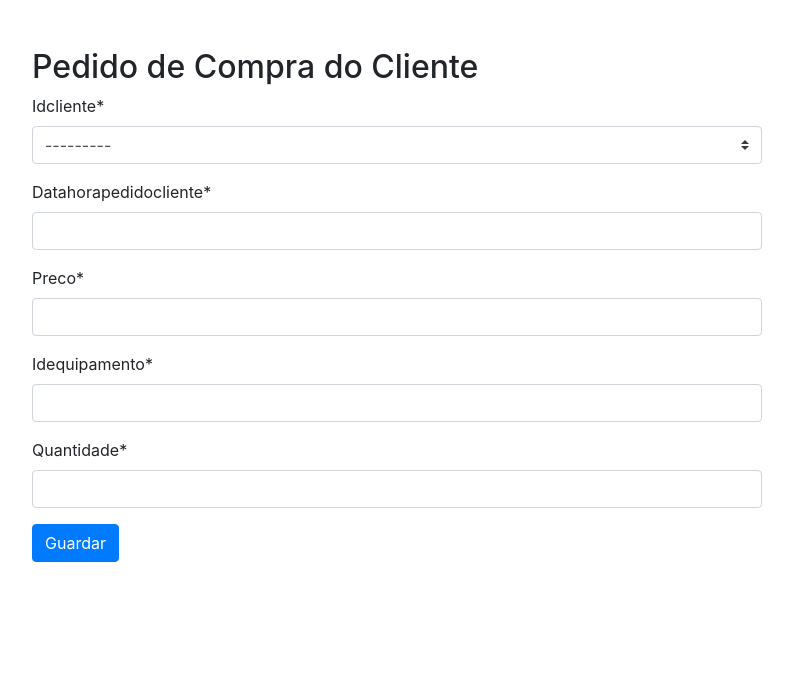
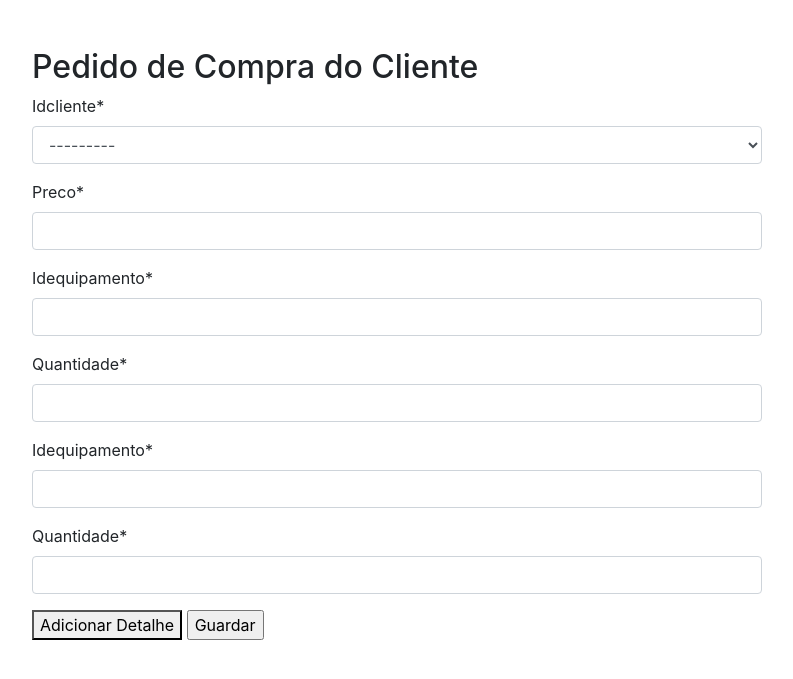
Before and after one commit to tfmoita/BDII-ProjectoFinal, a Django app: page /pedidocompracliente/create/ in a window 1280 px wide. Shown: the part 56-735 px from the top of the page, without its empty margins (243-1036 px from the left). Run offline with Django 4.2, Linux system fonts and the light colour scheme; data that the repository does not hold is empty; some libraries are stand-ins or nearby versions.

Commit message:
continuação

```diff
--- a/project/app/forms.py
+++ b/project/app/forms.py
@@ -85,39 +85,14 @@ class PedidoCompraFornecedorForm(forms.ModelForm):
         self.helper.form_method = 'post'
         self.helper.add_input(Submit('submit', 'Guardar'))
 
-class PedidoDetalhesForm(forms.ModelForm):
+class PedidoDetalhesForm(forms.Form):
     # Campos do modelo PedidoCompracliente
     idcliente = forms.ModelChoiceField(queryset=Cliente.objects.all())
-    datahorapedidocliente = forms.DateTimeField()
     preco = forms.IntegerField()
 
     # Campos adicionais para os detalhes
     idequipamento = forms.IntegerField()
     quantidade = forms.IntegerField()
-
-    class Meta:
-        model = PedidoCompracliente
-        fields = ['idcliente', 'datahorapedidocliente', 'preco']  # Campos do modelo PedidoCompracliente
-
-    def __init__(self, *args, **kwargs):
-        super().__init__(*args, **kwargs)
-        self.helper = FormHelper()
-        self.helper.form_method = 'post'
-        self.helper.add_input(Submit('submit', 'Guardar'))
-
-        # Adicione aqui outros ajustes necessários
-
-    def save(self, commit=True):
-        pedido = super().save(commit=commit)
-
-        # Adicione os detalhes associados ao pedido
-        DetalhesPedidocompracliente.objects.create(
-            idpedidocompracliente=pedido,
-            idequipamento=self.cleaned_data['idequipamento'],
-            quantidade=self.cleaned_data['quantidade']
-        )
-
-        return pedido
 
 
 class FolhaDeObraForm(forms.ModelForm):
--- a/project/app/models.py
+++ b/project/app/models.py
@@ -191,6 +191,7 @@ class PedidoCompracliente(models.Model):
     datahorapedidocliente = models.DateTimeField()
     preco = models.IntegerField()
 
+
     class Meta:
         managed = False
         db_table = 'pedido_compracliente'
--- a/project/app/views.py
+++ b/project/app/views.py
@@ -467,13 +467,19 @@ def pedido_compracliente_detail(request, pk):
             cursor.execute("SELECT nomecliente FROM cliente WHERE idcliente = %s", [idcliente])
             nomecliente = cursor.fetchone()[0]  # Recupera o nome do cliente
 
+            # Recuperar detalhes do pedido de compra do cliente
+            cursor.execute("SELECT idequipamento, quantidade FROM detalhes_pedidocompracliente WHERE idpedidocompracliente = %s", [pk])
+            detalhes_pedido_compra_cliente = cursor.fetchall()
+
             pedido_compra_cliente = {
                 'idcliente': idcliente,
                 'nomecliente': nomecliente,
                 'datahorapedidocliente': row[1],
                 'preco': row[2],
-                'idpedidocompracliente': pk
+                'idpedidocompracliente': pk,
+                'detalhes_pedidocompra_cliente': detalhes_pedido_compra_cliente
             }
+
             return render(request, 'pedido_compracliente/pedido_compracliente_detail.html', {'pedido_compra_cliente': pedido_compra_cliente})
 
         raise Http404("Pedido de Compra do Cliente does not exist")
@@ -489,11 +495,10 @@ def pedido_compracliente_create(request):
                 # Criar o pedido de compra
                 data = form.cleaned_data
                 cliente_id = data['idcliente'].idcliente
-                datahora_formatada = data['datahorapedidocliente'].strftime("%Y-%m-%d %H:%M:%S")
 
                 with connection.cursor() as cursor:
                     cursor.execute("CALL sp_pedido_compracliente_create(%s, %s, %s)", [
-                        cliente_id, datahora_formatada, data['preco']
+                        cliente_id, None, data['preco']  # Nenhum valor explícito para datahorapedidocliente
                     ])
 
                 # Obter o ID do pedido recém-criado
@@ -501,15 +506,20 @@ def pedido_compracliente_create(request):
                     cursor.execute("SELECT currval('pedido_compra_cliente_idpedidocompracliente_seq')")
                     id_pedido = cursor.fetchone()[0]
 
-                # Criar detalhes para o pedido
-                with connection.cursor() as cursor:
-                    cursor.execute("CALL sp_detalhes_pedidocompracliente_create(%s, %s, %s)", [
-                        id_pedido, data['idequipamento'], data['quantidade']
-                    ])
+                # Criar detalhes para o pedido (suportando múltiplos detalhes)
+                idequipamentos = request.POST.getlist('idequipamento')
+                quantidades = request.POST.getlist('quantidade')
 
-                return redirect('pedido_compracliente_list')
+                for idequipamento, quantidade in zip(idequipamentos, quantidades):
+                    with connection.cursor() as cursor:
+                        cursor.execute("CALL sp_detalhes_pedidocompracliente_create(%s, %s, %s)", [
+                            id_pedido, idequipamento, quantidade
+                        ])
+
+            return redirect('pedido_compracliente_list')
 
     return render(request, 'pedido_compracliente/pedido_compracliente_form.html', {'form': form})
+
 
 
 def pedido_compracliente_update(request, pk):
--- a/project/templates/pedido_compracliente/pedido_compracliente_form.html
+++ b/project/templates/pedido_compracliente/pedido_compracliente_form.html
@@ -1,3 +1,5 @@
+<!-- pedido_compracliente_form.html -->
+
 {% extends 'base.html' %}
 {% load crispy_forms_tags %}
 
@@ -5,6 +7,25 @@
   <h2>{{ action }} Pedido de Compra do Cliente</h2>
   <form method="post">
     {% csrf_token %}
-    {% crispy form %}
+    {{ form|crispy }}
+
+    <!-- Campos para múltiplos detalhes -->
+    <div id="detalhes">
+        <div class="detalhe">
+            {{ form.idequipamento|as_crispy_field }} {{ form.quantidade|as_crispy_field }}
+        </div>
+    </div>
+    <button type="button" onclick="adicionarDetalhe()">Adicionar Detalhe</button>
+
+    <input type="submit" value="Guardar">
   </form>
+
+  <script>
+    function adicionarDetalhe() {
+      var detalhesDiv = document.getElementById('detalhes');
+      var novoDetalhe = document.createElement('div');
+      novoDetalhe.innerHTML = document.querySelector('.detalhe').innerHTML;
+      detalhesDiv.appendChild(novoDetalhe);
+    }
+  </script>
 {% endblock %}
```
Also changed, not shown: project/templates/pedido_compracliente/pedido_compracliente_detail.html (+4 -4 lines).
